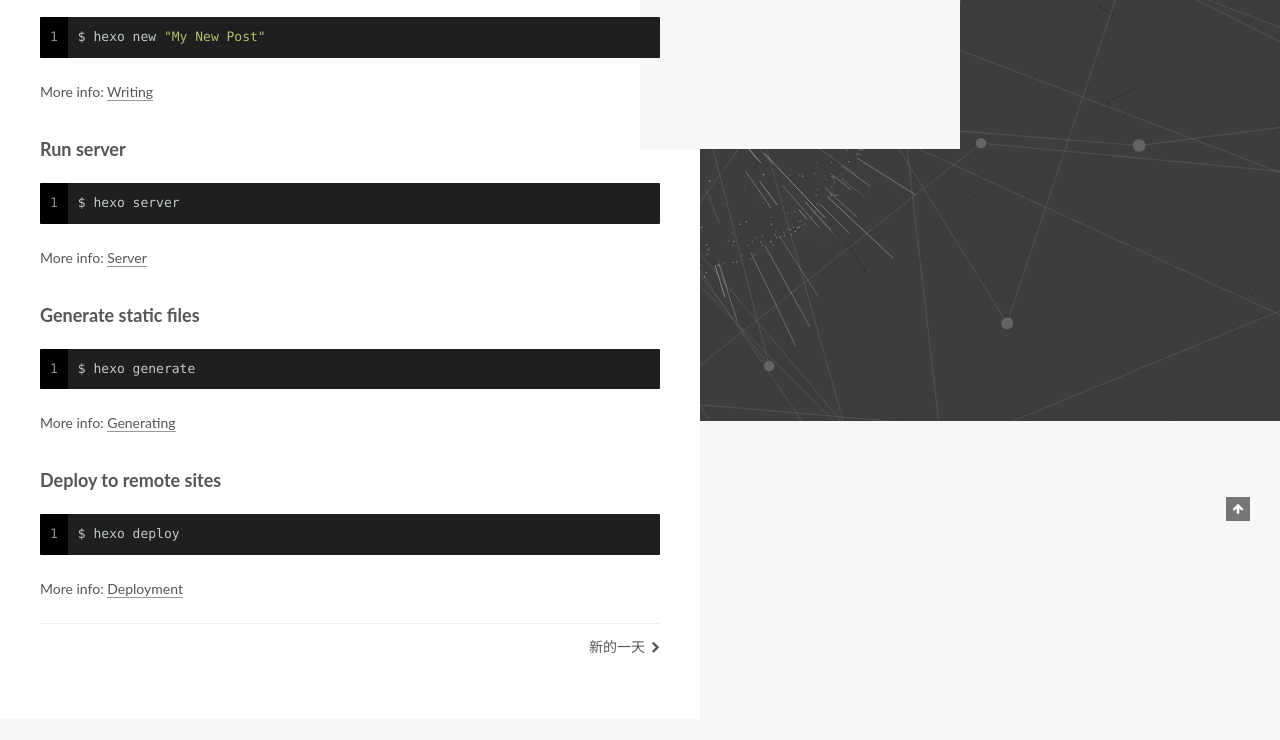
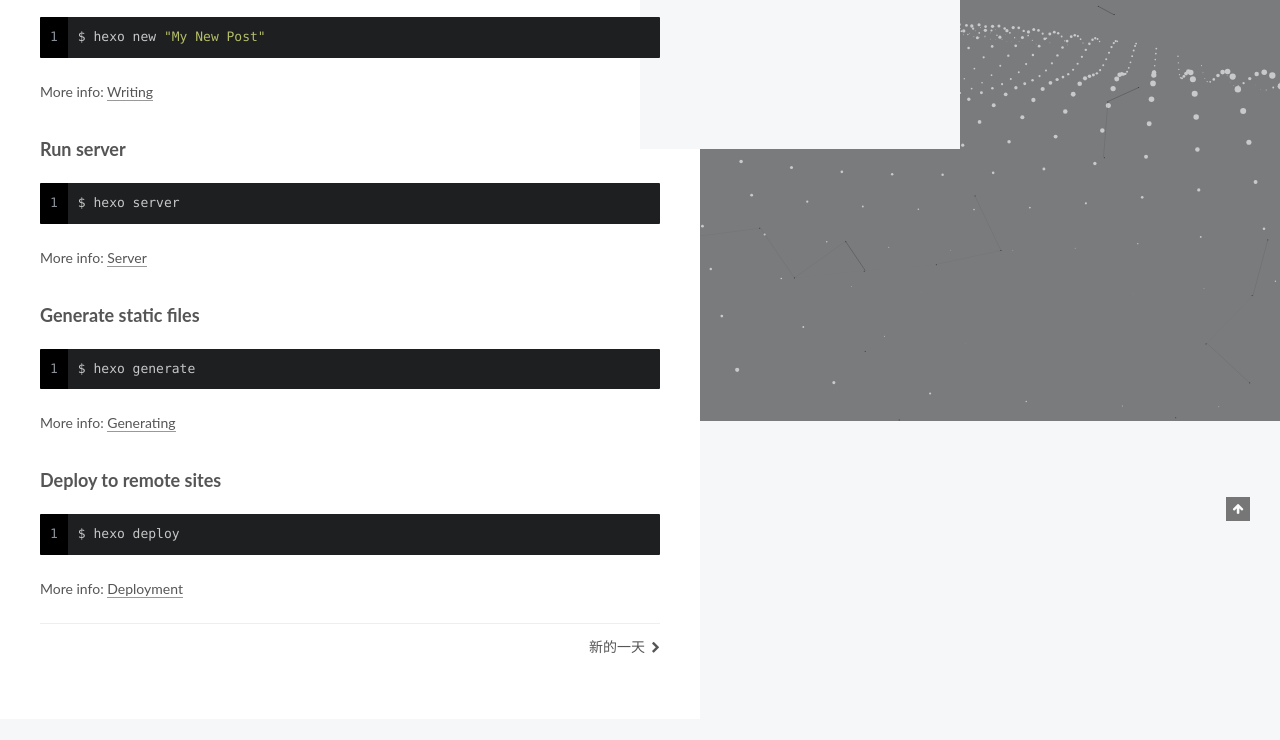
Before and after one commit to jylong0909/jylong0909.github.io, a plain HTML site: page 2018/06/08/hello-world/index.html in a window 1280 px wide. Shown: the part 379-1119 px from the top of the page. Drawn offline with Linux system fonts and the light colour scheme; some packages are replaced by stand-ins of ours; animation ran at ten frames a second; a script that the page names is missing.

Commit message:
Site updated: 2018-06-08 20:06:29

```diff
--- a/2018/06/08/hello-world/index.html
+++ b/2018/06/08/hello-world/index.html
@@ -625,9 +625,6 @@
 
 
 
-
-
-
     <script type="text/javascript" src="/lib/jquery/index.js?v=2.1.3"></script>
 
 
@@ -668,12 +665,7 @@
 
 
 
-    <script type="text/javascript" src="/lib/three/canvas_lines.min.js"></script>
-
-
-
-
-    <script type="text/javascript" src="/lib/three/canvas_sphere.min.js"></script>
+    <script type="text/javascript" src="/lib/three/three-waves.min.js"></script>
 
 
 
```
Also changed, not shown: 2018/06/08/新的一天/index.html (+1 -9 lines), about/index.html (+1 -9 lines), archives/2018/06/index.html (+1 -9 lines), archives/2018/index.html (+1 -9 lines), archives/index.html (+1 -9 lines), categories/开心/index.html (+1 -9 lines), index.html (+1 -9 lines), tags/index.html (+1 -9 lines), tags/美好的心情/index.html (+1 -9 lines).
